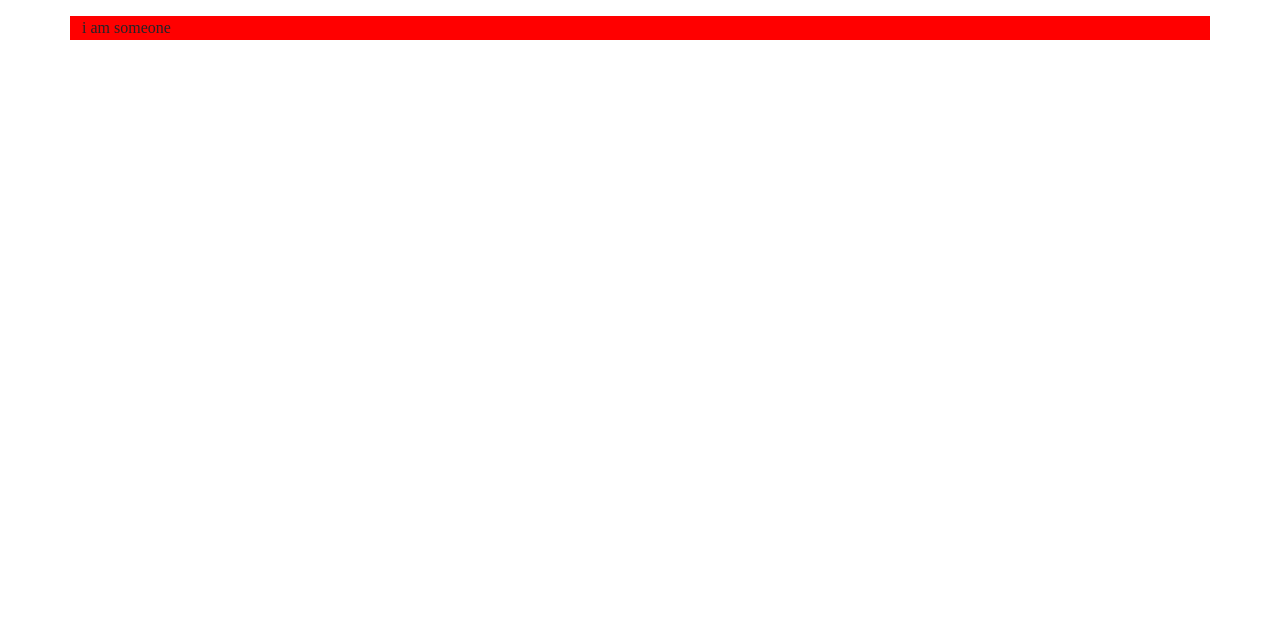
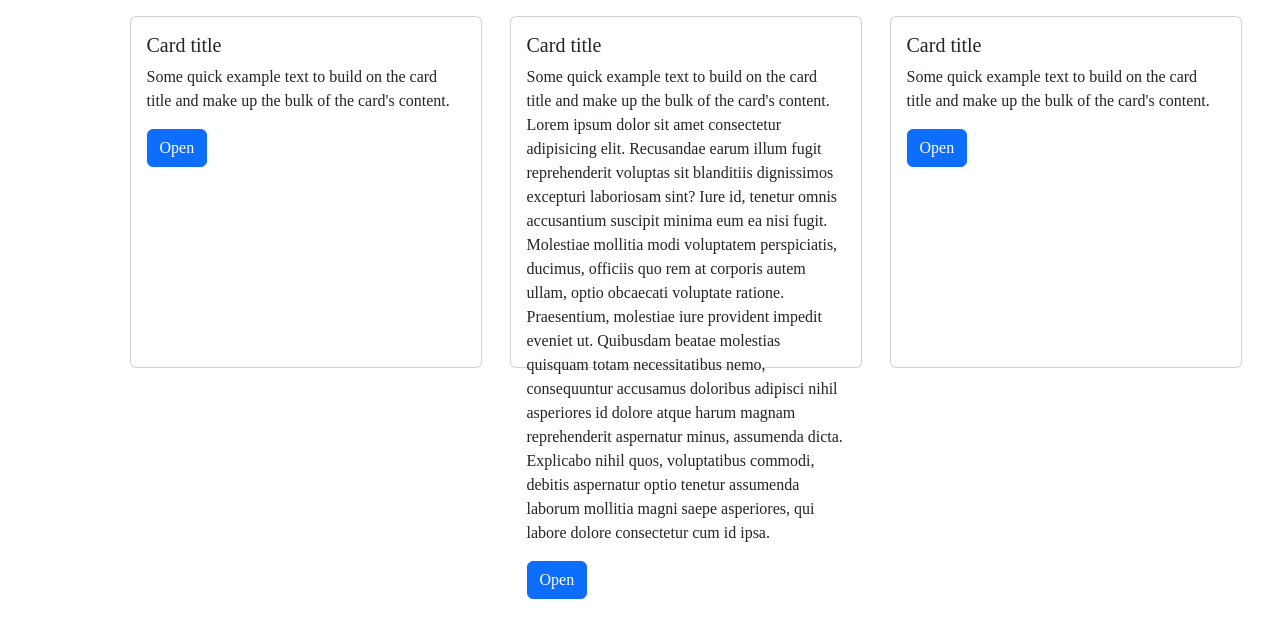
Before and after one commit to Hack-ElitesX/notemaker, a Django app: page /collections in a window 1280 px wide. Shown: the part 56-694 px from the top of the page. Run offline with Django 4.2, Linux system fonts and the light colour scheme; some web fonts are replaced.

Commit message:
Merging Jaishree and Sagar's commit

```diff
--- a/notemakerapp/admin.py
+++ b/notemakerapp/admin.py
@@ -1 +1,5 @@
 from django.contrib import admin
+from .models import Collections
+# Register your models here.
+
+admin.site.register(Collections)
--- a/notemakerapp/views.py
+++ b/notemakerapp/views.py
@@ -3,7 +3,7 @@ from django.shortcuts import render,redirect,HttpResponse
 from django.contrib.auth.models import User
 from django.contrib.auth import authenticate, login,logout
 from django.core.files.storage import FileSystemStorage
-
+from .models import Collections
 from uuid import uuid4
 from deepgram import Deepgram
 import asyncio, json
@@ -100,11 +100,13 @@ def html_to_docx(text, output):
     docx = parser.parse_html_string(text)
     docx.save(output)
 
+global saveFileName
 def downloadNote(request, html, type, pageSize, output):
     if(type == "pdf"):
         html_to_pdf(html, f'{output}', "Title", pageSize)
     else:
         html_to_docx(html, f'{output}')
+    os.remove(saveFileName)
 
 def editor(request,**params):
     if(request.method == "POST"):
@@ -112,6 +114,16 @@ def editor(request,**params):
         type = request.POST['fileType'];
         pageSize = request.POST['pageSize'];
         output = os.path.join('', 'media/') + type + '/' + request.POST['file_name'] + '.' + ("pdf" if type == "pdf" else "docx");
+        # If user is authenticated, save note for collections in DB
+        try:
+            username = request.POST['username']
+            title = request.POST['title']
+            desc = request.POST['desc']
+            note = Collections(username=username,title=title,desc=desc)
+            note.save()
+        except Exception as e:
+            print("Error Found: ", e)
+
         downloadNote(request, html, type, pageSize, output)
     if len(params) == 0:
         return render(request,'edit.html')
--- a/templates/collections.html
+++ b/templates/collections.html
@@ -2,9 +2,38 @@
 
 {% block content %}
 
-<div class="container my-3" style="background: red;">
+<div class="container my-3">
+    <div class="row d-flex justify-content-around">
+        <div class="col-3">
+            <div class="card" style="width: 22rem; height: 22rem; overflow: ellipsis;">
+                <div class="card-body">
+                  <h5 class="card-title">Card title</h5>
+                  <p class="card-text">Some quick example text to build on the card title and make up the bulk of the card's content.</p>
+                  <a href="#" class="btn btn-primary">Open</a>
+                </div>
+              </div>
+        </div>
 
-    i am someone
+        <div class="col-3">
+            <div class="card" style="width: 22rem; height: 22rem; text-overflow: ellipsis;">
+                <div class="card-body">
+                  <h5 class="card-title">Card title</h5>
+                  <p class="card-text">Some quick example text to build on the card title and make up the bulk of the card's content. Lorem ipsum dolor sit amet consectetur adipisicing elit. Recusandae earum illum fugit reprehenderit voluptas sit blanditiis dignissimos excepturi laboriosam sint? Iure id, tenetur omnis accusantium suscipit minima eum ea nisi fugit. Molestiae mollitia modi voluptatem perspiciatis, ducimus, officiis quo rem at corporis autem ullam, optio obcaecati voluptate ratione. Praesentium, molestiae iure provident impedit eveniet ut. Quibusdam beatae molestias quisquam totam necessitatibus nemo, consequuntur accusamus doloribus adipisci nihil asperiores id dolore atque harum magnam reprehenderit aspernatur minus, assumenda dicta. Explicabo nihil quos, voluptatibus commodi, debitis aspernatur optio tenetur assumenda laborum mollitia magni saepe asperiores, qui labore dolore consectetur cum id ipsa.</p>
+                  <a href="#" class="btn btn-primary">Open</a>
+                </div>
+              </div>
+        </div>
+
+        <div class="col-3">
+            <div class="card" style="width: 22rem; height: 22rem; overflow: ellipsis;">
+                <div class="card-body">
+                  <h5 class="card-title">Card title</h5>
+                  <p class="card-text">Some quick example text to build on the card title and make up the bulk of the card's content.</p>
+                  <a href="#" class="btn btn-primary">Open</a>
+                </div>
+              </div>
+        </div>
+    </div>
 </div>
 
 {% endblock content %}
--- a/templates/home.html
+++ b/templates/home.html
@@ -106,11 +106,11 @@
 <div class="container-fluid m-0 p-0">
   <main>
     <div id="myCarousel" class="carousel slide" data-bs-ride="carousel">
-      <div class="carousel-indicators">
+      <!-- <div class="carousel-indicators">
         <button type="button" data-bs-target="#myCarousel" data-bs-slide-to="0" class="active" aria-label="Slide 1" aria-current="true" ></button>
         <button type="button" data-bs-target="#myCarousel" data-bs-slide-to="1" aria-label="Slide 2" class="" ></button>
         <button type="button" data-bs-target="#myCarousel" data-bs-slide-to="2" aria-label="Slide 3" class="" ></button>
-      </div>
+      </div> -->
       <div class="carousel-inner">
         <div class="carousel-item active">
           <svg class="bd-placeholder-img" width="100%" height="100%" xmlns="http://www.w3.org/2000/svg" aria-hidden="true" preserveAspectRatio="xMidYMid slice" focusable="false" >
```
Also changed, not shown: notemakerapp/models.py (added, +9 -0 lines), templates/edit.html (+14 -10 lines).
